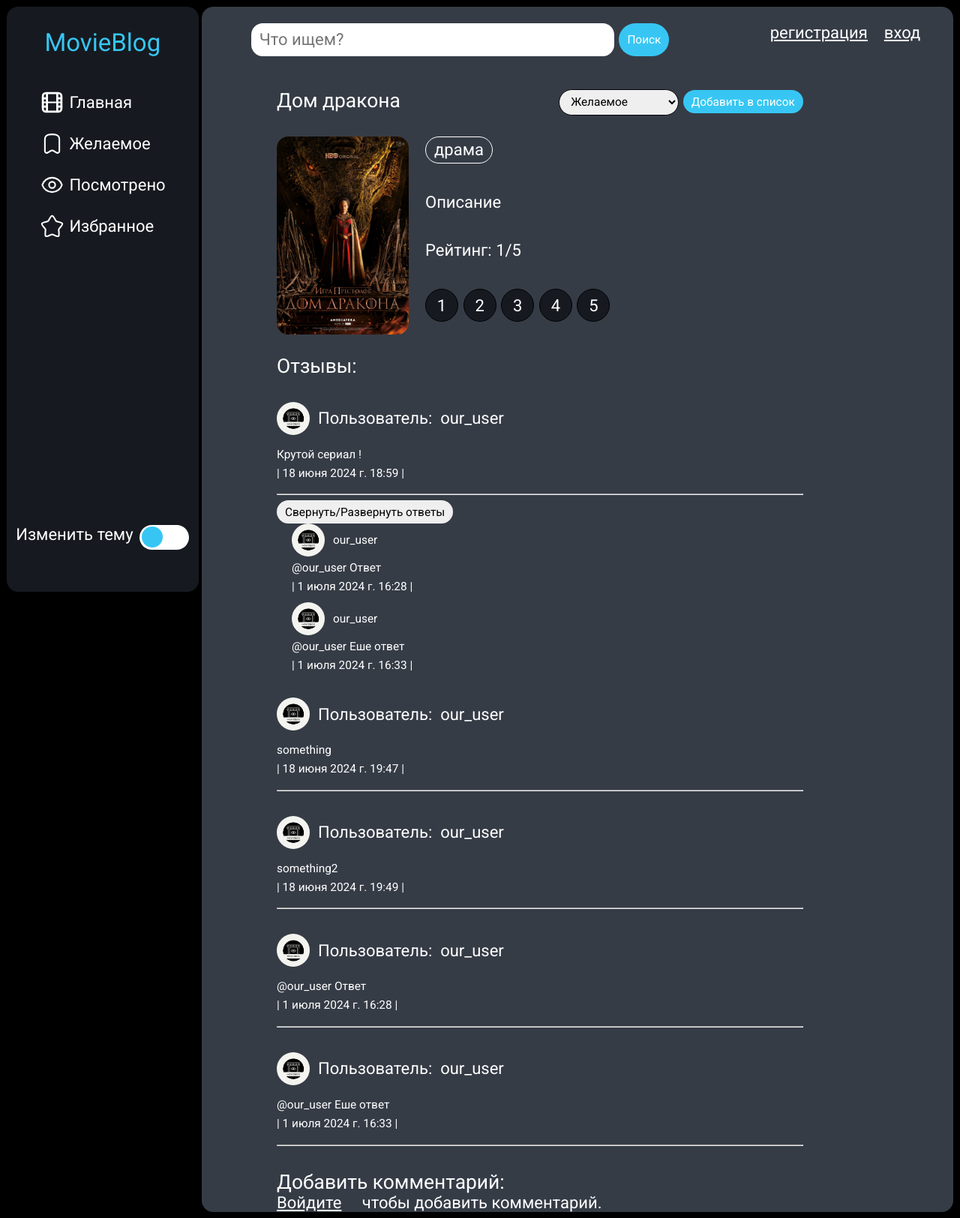
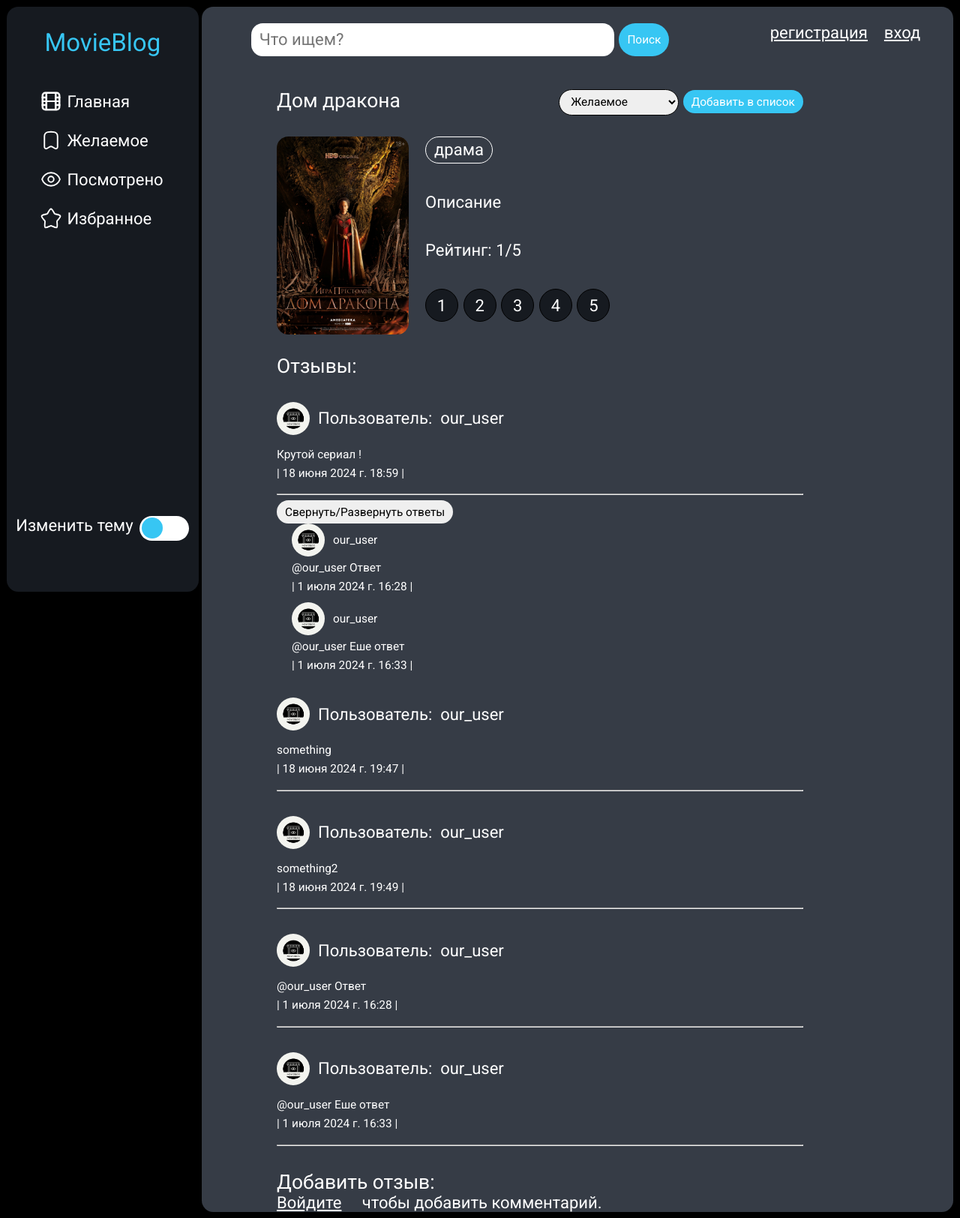
Before and after one commit to LemeshkinaVeronika/Online_cinema, a Django app: a page that uses project_tracker/movieblog/templates/movieblog/comments.html in a window 1280 px wide. Shown: the whole page at 75% size. Run offline with Django 4.2, Linux system fonts and the light colour scheme; data comes from the database, SQL or seed files in the repository; both versions use the stored data as it was after the commit; parts of the project's set-up code (start-up, migrations or seed data) failed here and were passed over; some libraries are stand-ins or nearby versions.

Commit message:
Исправил размер картинок

```diff
--- a/project_tracker/movieblog/static/sass/styles.sass
+++ b/project_tracker/movieblog/static/sass/styles.sass
@@ -511,8 +511,8 @@
     position: relative
 
 svg
-    width: 1.5rem
-    height: 1.5rem
+    width: 30px
+    height: 30px
 
 .settings-block
     margin-bottom: .5rem
--- a/project_tracker/movieblog/templates/movieblog/comments.html
+++ b/project_tracker/movieblog/templates/movieblog/comments.html
@@ -58,7 +58,7 @@
     <p class="review-item">Нет отзывов</p>
 {% endif %}
 
-<span class="movie-title">Добавить комментарий:</span>
+<span class="movie-title">Добавить отзыв:</span>
 {% if user.is_authenticated %}
     <form method="post" enctype="multipart/form-data" action="{% url 'movieblog:add_comment' pk=film.pk %}">
         {% csrf_token %}
```
Also changed, not shown: project_tracker/db.sqlite3, project_tracker/media/user/avatars/4189XBhV1mL._UX358_FMwebp_QL85_.webp (added), project_tracker/media/user/avatars/test_user.png (added), project_tracker/movieblog/static/css/styles.css, 1 other file.
